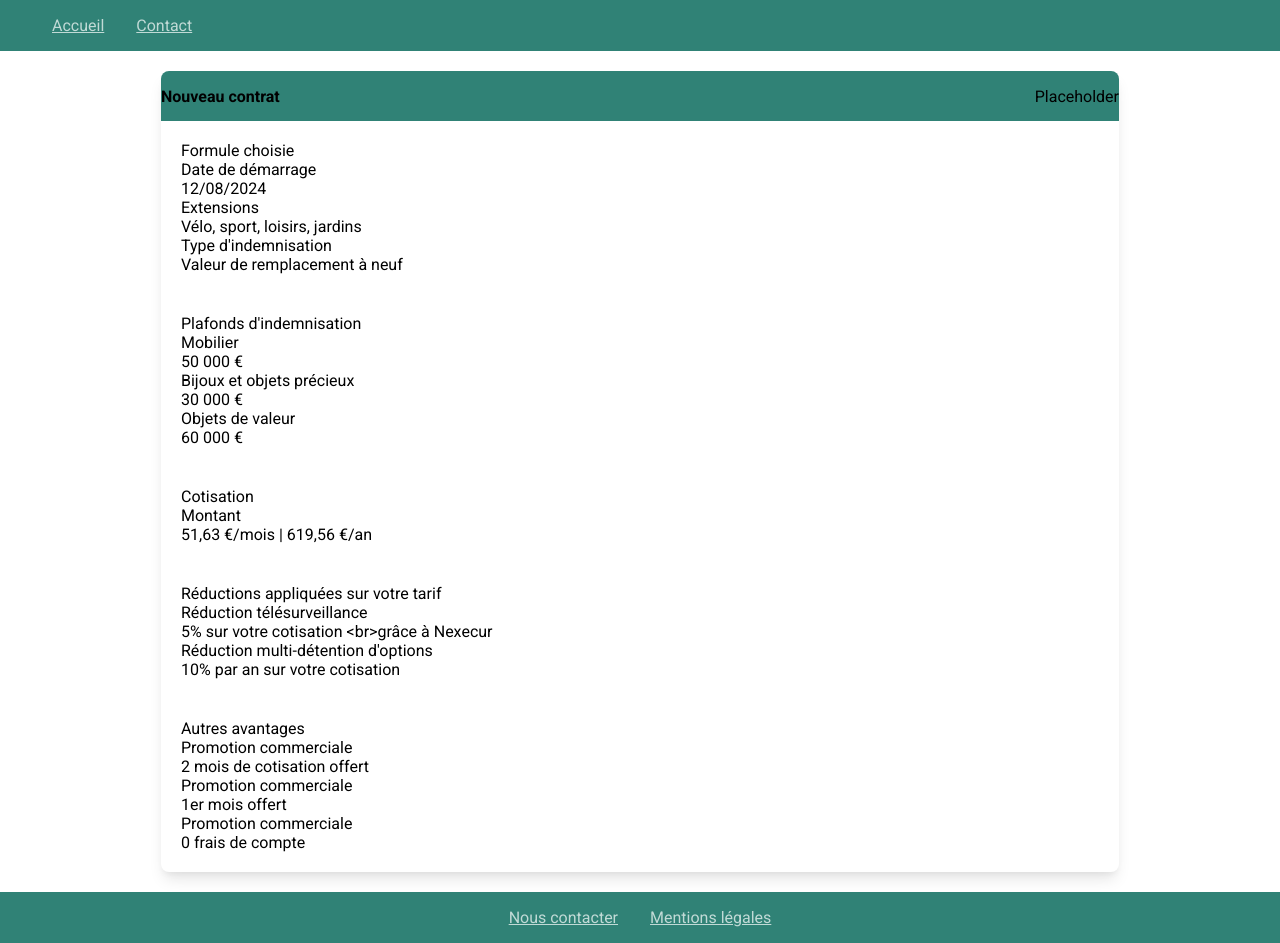
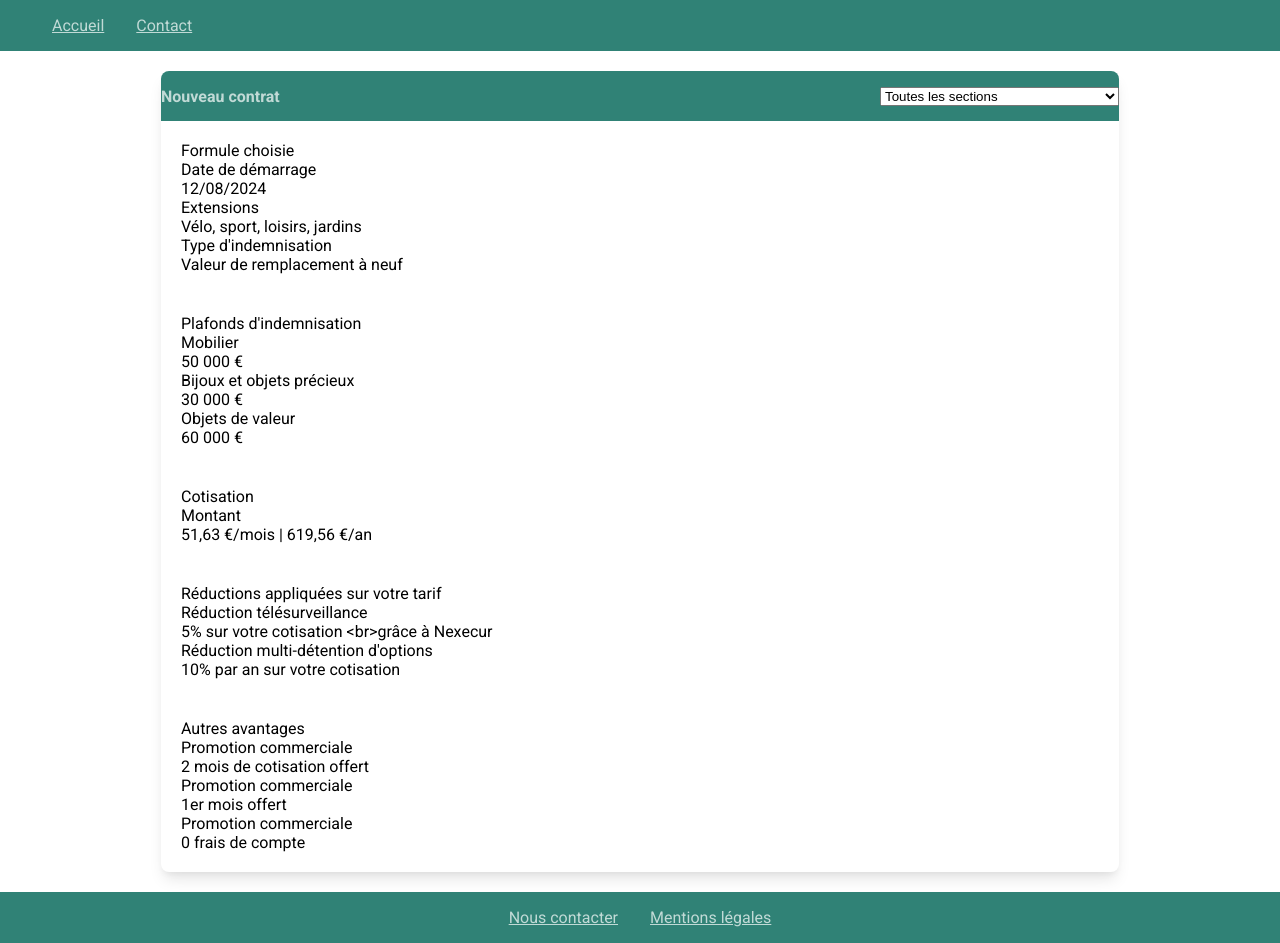
Before and after one commit to TheHiddenSoulCoder/caa, an Angular app: page / in a window 1280 px wide. Built offline with nearby package versions, Linux system fonts and the light colour scheme.

Commit message:
adding the selector with dynamic titles to filter

```diff
--- a/src/app/home/home.component.html
+++ b/src/app/home/home.component.html
@@ -2,7 +2,12 @@
   <div class="card">
     <div class="card-header">
       <h4>Nouveau contrat</h4>
-      <div>Placeholder</div>
+      <select name="contract-name" id="contract-select">
+        <option value="">Toutes les sections</option>
+        <option
+            *ngFor="let contract of contractList"
+            value="">{{contract.title}}</option>
+      </select>
     </div>
     <app-contract-list class="card-content"
         *ngFor="let contract of contractList"
--- a/src/app/home/home.component.scss
+++ b/src/app/home/home.component.scss
@@ -25,6 +25,7 @@
   justify-content: space-between;
   background-color: var(--primary-color);
   border-radius: .5rem .5rem 0 0;
+  color: var(--secondary-color);
 }
 
 .card-content {
--- a/src/app/home/home.component.ts
+++ b/src/app/home/home.component.ts
@@ -1,4 +1,4 @@
-import { Component, inject } from '@angular/core';
+import { Component, inject, OnInit } from '@angular/core';
 import { CommonModule } from '@angular/common';
 import { ContractListComponent } from './contract-list/contract-list.component';
 import { Contract } from '../contract';
@@ -11,11 +11,18 @@ import { ContractService } from '../contract.service';
   templateUrl: './home.component.html',
   styleUrl: './home.component.scss'
 })
-export class HomeComponent {
+export class HomeComponent implements OnInit {
   contractList: Contract[] = [];
   contractService: ContractService = inject(ContractService);
+  contractName: string = '';
 
   constructor() {
     this.contractList = this.contractService.getAllContracts();
   }
+
+  ngOnInit(): void {
+    if (this.contractList.length > 0) {
+      this.contractName = this.contractList[0].title;
+    }
+  }
 }
```
